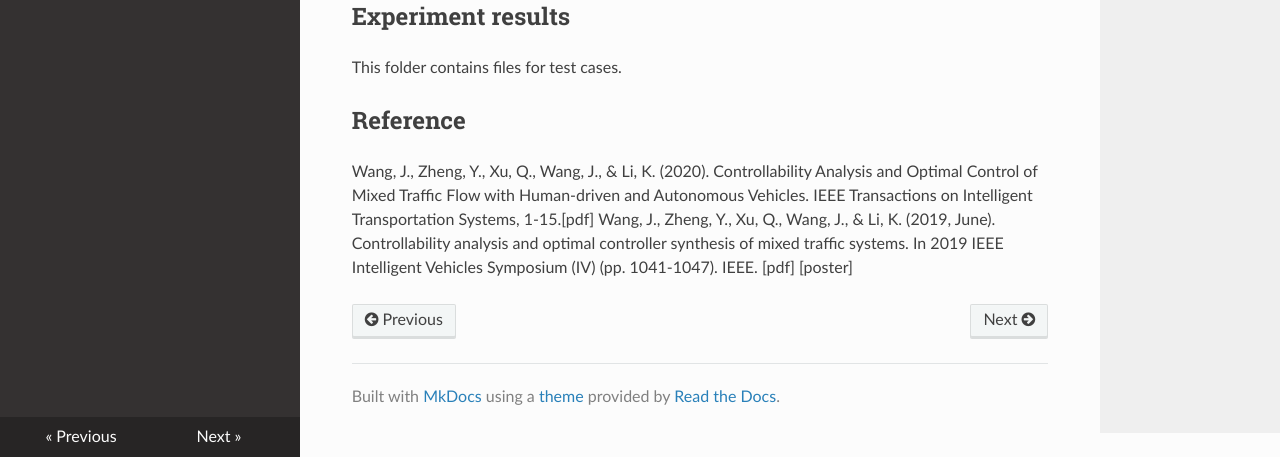
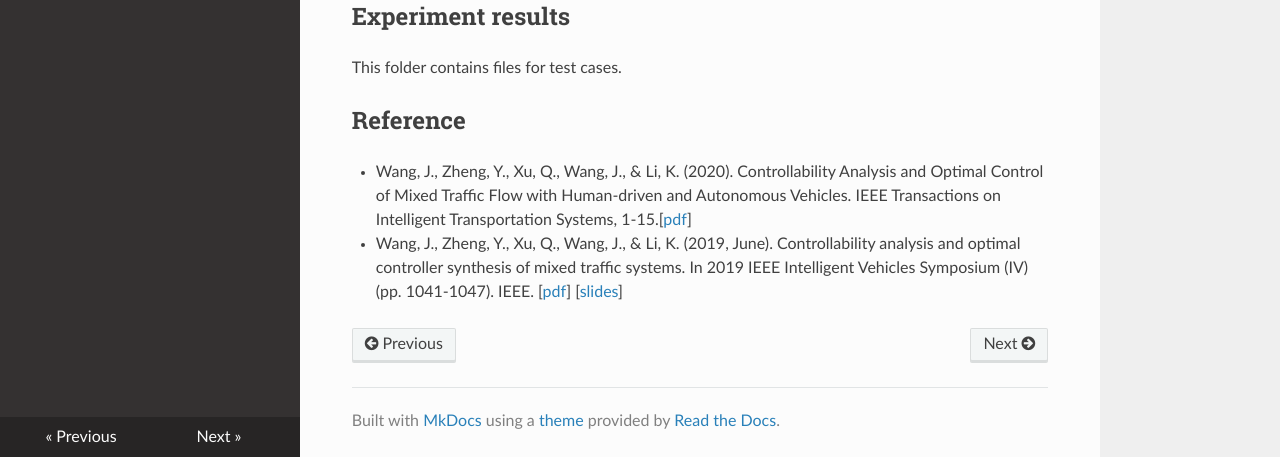
Before and after one commit to soc-ucsd/mixed-traffic, an MkDocs documentation site: the page built from docs/structured_optimal_control.md, in a window 1280 px wide and 900 px high, scrolled down 1278 px, cut to the strip 443-900 px from the top of the window. Built offline with MkDocs 1.6.1, drawn with Linux system fonts in a browser that asks for light colours; nearby versions of some CDN libraries.

Commit message:
Update structured_optimal_control.md

```diff
--- a/docs/structured_optimal_control.md
+++ b/docs/structured_optimal_control.md
@@ -33,5 +33,6 @@ There is one AV: dissipating traffic wave
 This folder contains files for test cases.
 
 ## Reference
-Wang, J., Zheng, Y., Xu, Q., Wang, J., & Li, K. (2020). Controllability Analysis and Optimal Control of Mixed Traffic Flow with Human-driven and Autonomous Vehicles. IEEE Transactions on Intelligent Transportation Systems, 1-15.[pdf] Wang, J., Zheng, Y., Xu, Q., Wang, J., & Li, K. (2019, June). Controllability analysis and optimal controller synthesis of mixed traffic systems.
-In 2019 IEEE Intelligent Vehicles Symposium (IV) (pp. 1041-1047). IEEE. [pdf] [poster]
+- Wang, J., Zheng, Y., Xu, Q., Wang, J., & Li, K. (2020). Controllability Analysis and Optimal Control of Mixed Traffic Flow with Human-driven and Autonomous Vehicles. IEEE Transactions on Intelligent Transportation Systems, 1-15.[[pdf](https://wangjw18.github.io/files/2020-arXiv.pdf)]
+- Wang, J., Zheng, Y., Xu, Q., Wang, J., & Li, K. (2019, June). Controllability analysis and optimal controller synthesis of mixed traffic systems.
+In 2019 IEEE Intelligent Vehicles Symposium (IV) (pp. 1041-1047). IEEE. [[pdf](https://wangjw18.github.io/files/2020-IFAC.pdf)] [[slides](https://wangjw18.github.io/files/2020-IFAC-slides.pdf)]
```
